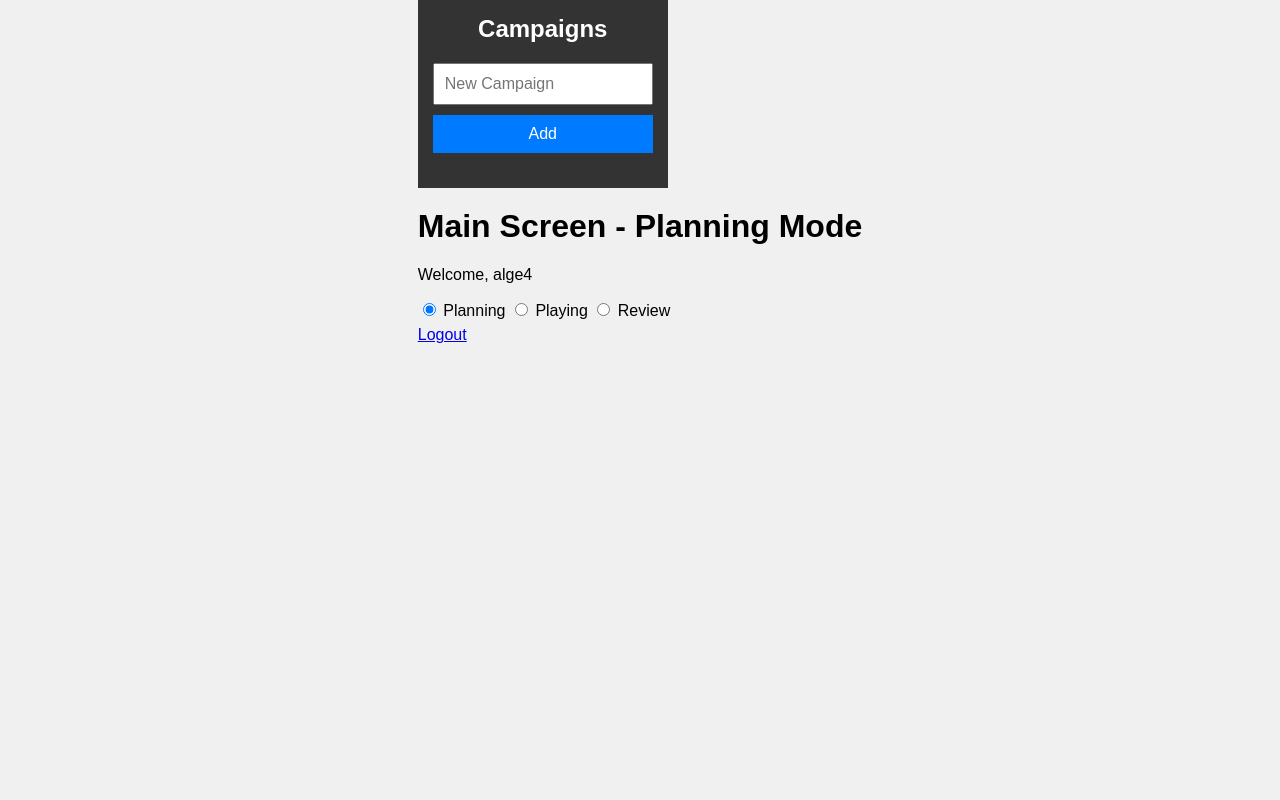
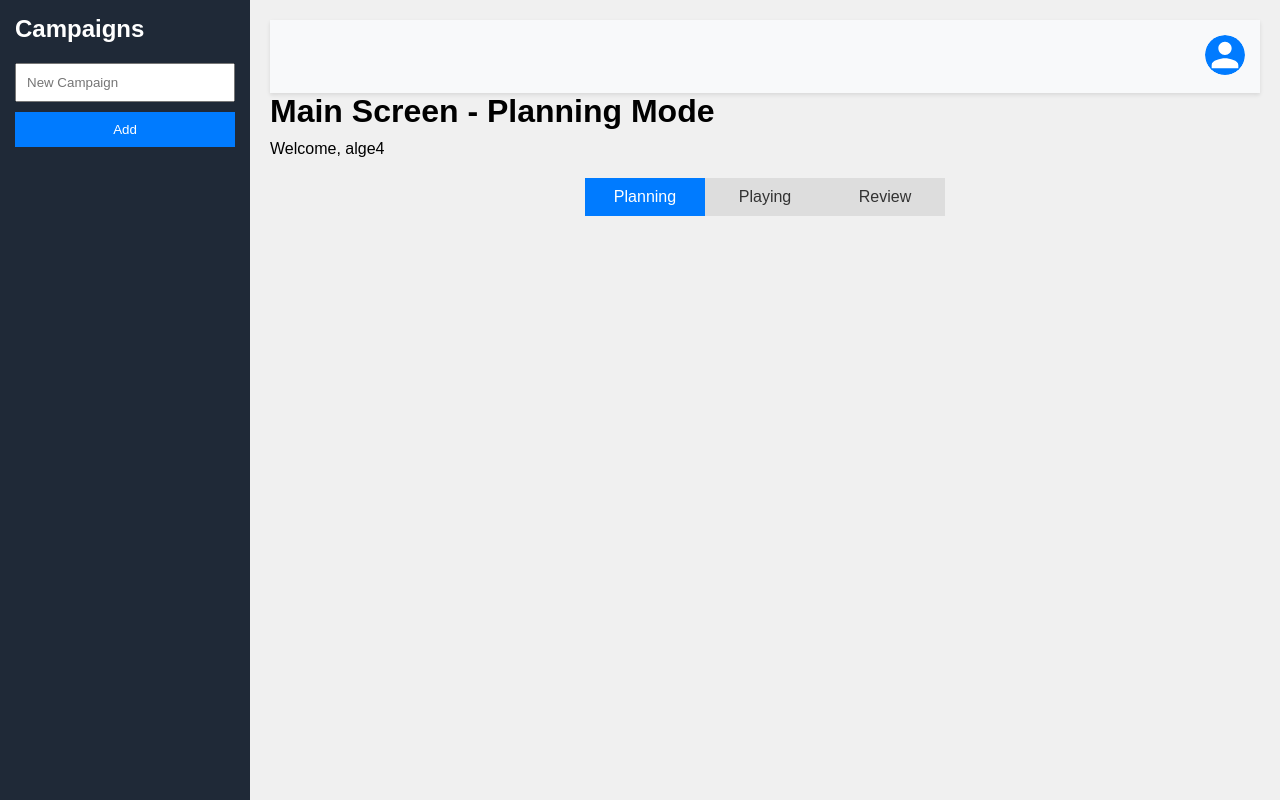
Before and after one commit to alge4/Faux-Orator, a Flask app: page /main in a window 1280 px wide. Run offline with Flask 3, Linux system fonts and the light colour scheme; a user stored in the database is signed in; data comes from the database, SQL or seed files in the repository; both versions use the stored data as it was before the commit; data that the repository does not hold is empty.

Commit message:
Expanded main.html with profile icon interaction pane and ignored instance file for devwork at the moment

```diff
--- a/static/css/style.css
+++ b/static/css/style.css
@@ -3,18 +3,23 @@ body {
     margin: 0;
     padding: 0;
     display: flex;
-    flex-direction: column;
-    align-items: center;
     height: 100vh;
     background-color: #f0f0f0;
 }
 
+#container {
+    display: flex;
+    width: 100%;
+}
+
 #sidebar {
     width: 250px;
-    background-color: #333;
+    background-color: #1f2937;
     color: white;
     padding: 15px;
     box-sizing: border-box;
+    overflow-y: auto;
+    flex-shrink: 0;
 }
 
 #sidebar h2 {
@@ -34,13 +39,13 @@ body {
     color: white;
     text-decoration: none;
     display: block;
-    padding: 5px;
+    padding: 10px;
     border-radius: 5px;
     transition: background-color 0.3s;
 }
 
 #sidebar ul li a:hover {
-    background-color: #555;
+    background-color: #374151;
 }
 
 #sidebar form {
@@ -68,69 +73,97 @@ body {
     background-color: #0056b3;
 }
 
-.container {
-    width: 80%;
-    max-width: 900px;
-    background-color: white;
+#content {
+    flex-grow: 1;
     padding: 20px;
-    box-shadow: 0 0 10px rgba(0, 0, 0, 0.1);
+    box-sizing: border-box;
+    overflow-x: hidden;
 }
 
-h1, h2 {
-    margin-top: 20px;
-    text-align: center;
+.top-bar {
+    display: flex;
+    justify-content: flex-end;
+    align-items: center;
+    padding: 10px;
+    background-color: #f8f9fa;
+    box-shadow: 0 2px 4px rgba(0, 0, 0, 0.1);
 }
 
-form {
-    display: flex;
-    flex-direction: column;
-    margin-bottom: 20px;
+.profile-dropdown {
+    position: relative;
+    display: inline-block;
 }
 
-input {
-    margin-bottom: 10px;
-    padding: 10px;
-    font-size: 16px;
+.profile-icon {
+    background: none;
+    border: none;
+    cursor: pointer;
+    padding: 5px;
 }
 
-button {
+.profile-icon img {
+    width: 40px;
+    height: 40px;
+    border-radius: 50%;
+}
+
+.dropdown-content {
+    display: none;
+    position: absolute;
+    right: 0;
+    background-color: white;
+    box-shadow: 0 8px 16px rgba(0, 0, 0, 0.2);
+    min-width: 160px;
+    z-index: 1;
+}
+
+.dropdown-content a {
+    color: black;
+    padding: 12px 16px;
+    text-decoration: none;
+    display: block;
+}
+
+.dropdown-content a:hover {
+    background-color: #ddd;
+}
+
+.profile-dropdown:hover .dropdown-content {
+    display: block;
+}
+
+.toggle-switch {
+    display: flex;
+    justify-content: center;
+    align-items: center;
+    margin-top: 20px;
+}
+
+.toggle-switch input[type="radio"] {
+    display: none;
+}
+
+.toggle-switch label {
+    display: inline-block;
+    width: 100px;
     padding: 10px;
-    font-size: 16px;
+    background-color: #ddd;
+    color: #333;
+    text-align: center;
+    cursor: pointer;
+    transition: background-color 0.3s ease;
+}
+
+.toggle-switch input[type="radio"]:checked + label {
     background-color: #007bff;
     color: white;
-    border: none;
-    cursor: pointer;
 }
 
-button:hover {
+.toggle-switch label:hover {
     background-color: #0056b3;
+    color: white;
 }
 
-.flash {
-    color: red;
-    text-align: center;
+h1, p {
+    margin: 0 0 10px 0;
 }
-
-.section {
-    margin-bottom: 30px;
-}
-.link-container {
-    width: 100%;
-    text-align: center; /* Center the container content */
-    margin-top: 20px;  /* Adds space above the link */
-}
-
-.link-container a {
-    display: block;  /* Makes the link a block element to force it onto a new line */
-    width: 200px; /* Set a fixed width for the link */
-    margin: 0 auto; /* Center the block element */
-    padding: 10px;  /* Adds some padding for better appearance */
-    background-color: #007bff;  /* Background color for the link */
-    color: white;  /* Text color */
-    text-decoration: none;  /* Removes underline */
-    border-radius: 5px;  /* Rounds the corners */
-}
-
-.link-container a:hover {
-    background-color: #0056b3;  /* Changes background color on hover */
-}
--- a/templates/main.html
+++ b/templates/main.html
@@ -9,7 +9,7 @@
 </head>
 <body>
     <div id="container">
-        <div id="sidebar">
+        <div id="sidebar" class="flex-shrink-0 overflow-x-hidden bg-token-sidebar-surface-primary">
             <h2>Campaigns</h2>
             <ul>
                 {% for campaign in campaigns %}
@@ -22,6 +22,18 @@
             </form>
         </div>
         <div id="content">
+            <div class="top-bar">
+                <div class="profile-dropdown">
+                    <button class="profile-icon">
+                        <img src="{{ url_for('static', filename='img/profile-icon.svg') }}" alt="Profile">
+                    </button>
+                    <div class="dropdown-content">
+                        <a href="#">Profile</a>
+                        <a href="#">Options</a>
+                        <a href="{{ url_for('logout') }}">Logout</a>
+                    </div>
+                </div>
+            </div>
             <h1>Main Screen - {{ phase|capitalize }} Mode</h1>
             <p>Welcome, {{ session['username'] }}</p>
             <div class="toggle-switch">
@@ -34,7 +46,6 @@
                 <input type="radio" id="review" name="phase" value="review" {% if phase == 'review' %}checked{% endif %}>
                 <label for="review" class="toggle-option">Review</label>
             </div>
-            <a href="{{ url_for('logout') }}">Logout</a>
         </div>
     </div>
 </body>
```
Also changed, not shown: instance/users.db (deleted), static/img/profile-icon.svg (added), 1 other file.
